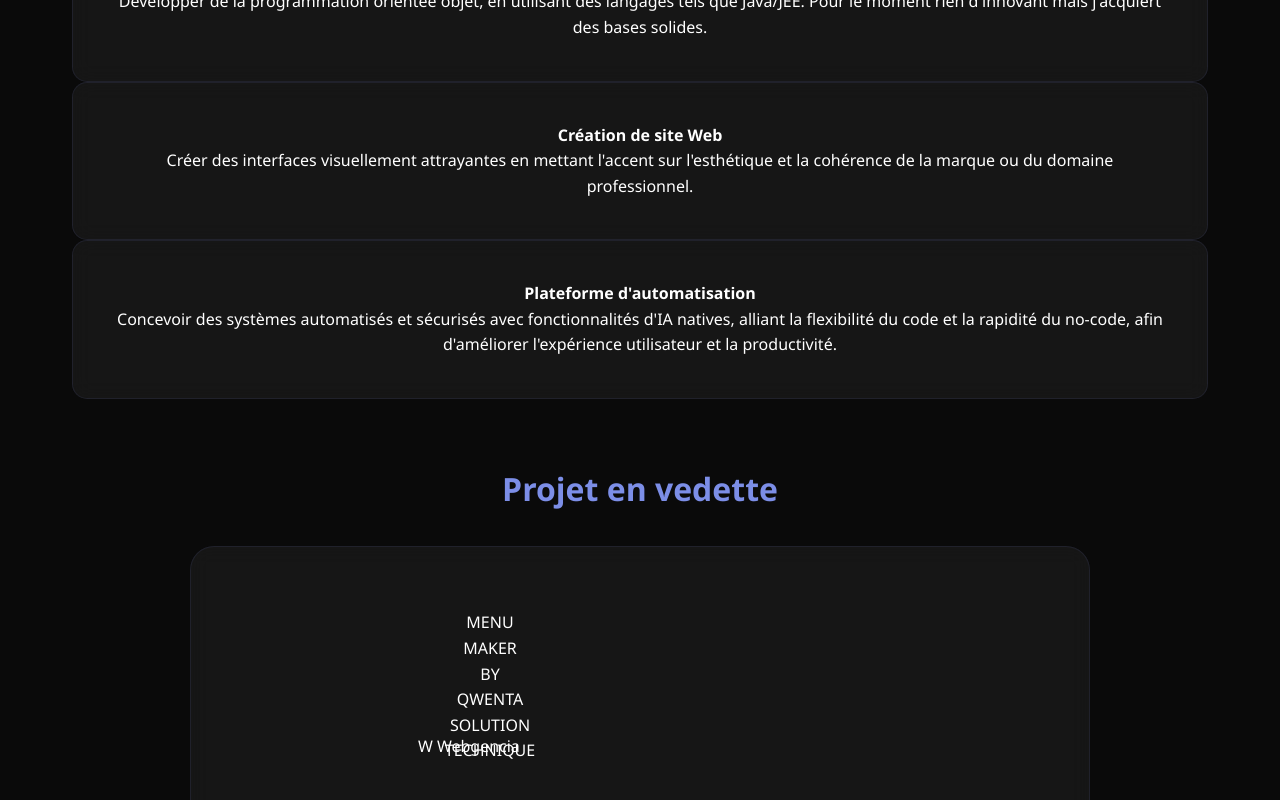
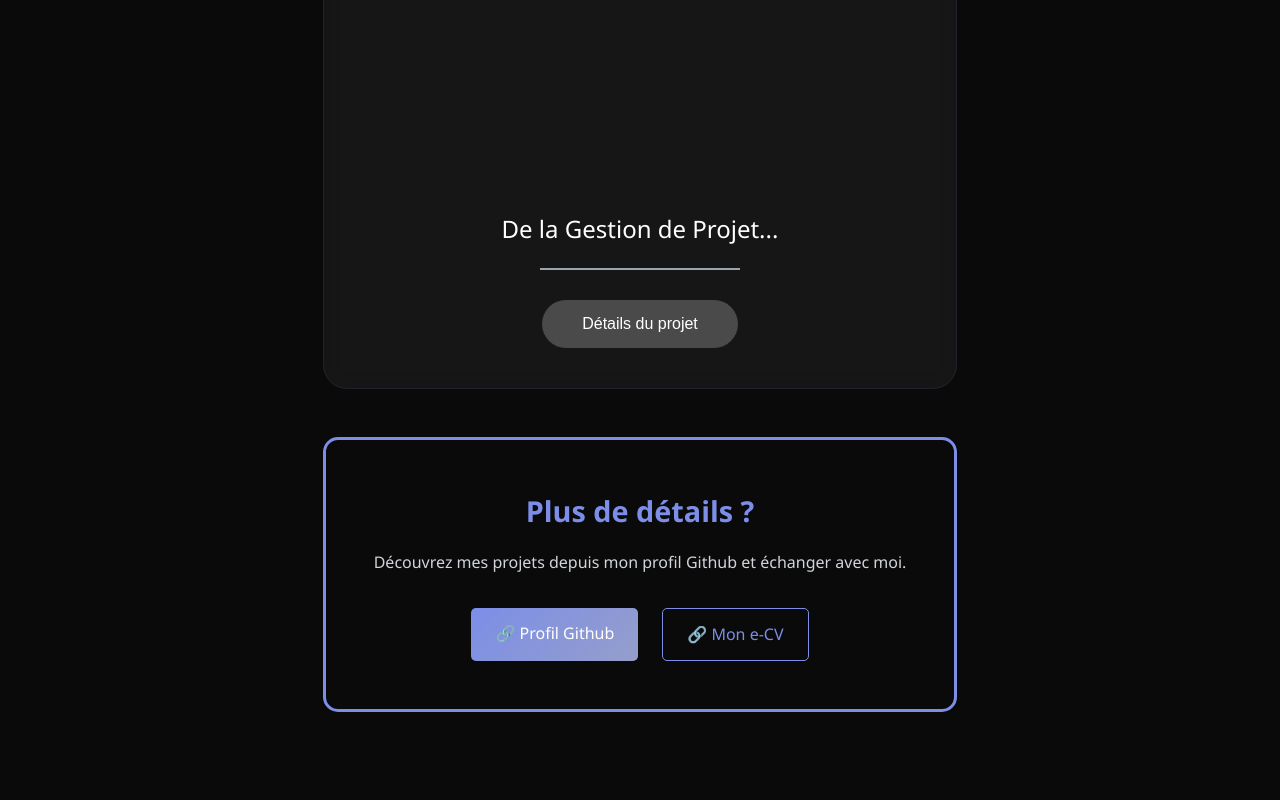
Before and after one commit to Kaymoll/-Portfolio-react-, a React (Create React App) app: page / in a window 1280 px wide. Shown: the part 300-1100 px from the top of the page. Built offline with nearby package versions, Linux system fonts and the light colour scheme.

Commit message:
git commit

```diff
--- a/public/index.html
+++ b/public/index.html
@@ -7,7 +7,7 @@
     <meta name="theme-color" content="#000000" />
     <meta
       name="description"
-      content="Web site created using create-react-app"
+      content="Portfolio created using create-react-app"
     />
     <title>Portfolio Cam</title>
   </head>
--- a/src/App.js
+++ b/src/App.js
@@ -45,7 +45,7 @@ const fullText = 'Mon Portfolio';
   );
 };
 
-// Composant Carte de Projet
+// Composant Cartes de Projet
 const ProjectCard = () => {
   const [isExpanded, setIsExpanded] = useState(false);
 
@@ -86,20 +86,6 @@ const ProjectCard = () => {
             <div className="image-wrapper">
               <div className="logo-section">
                 <div className="logo-card">
-                  <div className="logo-text">
-                    <div className="menu-text">MENU</div>
-                    <div className="maker-text">MAKER</div>
-                    <div className="by-text">BY</div>
-                    <div className="qwenta-text">QWENTA</div>
-                  </div>
-                  <div className="solution-text">
-                    <div>SOLUTION</div>
-                    <div>TECHNIQUE</div>
-                  </div>
-                  <div className="webgencia-logo">
-                    <span>W</span>
-                    <span className="webgencia-text">Webgencia</span>
-                  </div>
                 </div>
               </div>
               <div className="gradient-image"></div>
@@ -130,24 +116,9 @@ const ProjectCard = () => {
               transition={{ duration: 0.5, ease: "easeOut" }}
             >
               <div className="left-section">
-                <div className="node-fuand">NODE FUAND</div>
                 <div className="expanded-image-wrapper">
                   <div className="logo-section-small">
                     <div className="logo-card-small">
-                      <div className="logo-text-small">
-                        <div className="menu-text-small">MENU</div>
-                        <div className="maker-text-small">MAKER</div>
-                        <div className="by-text-small">BY</div>
-                        <div className="qwenta-text-small">QWENTA</div>
-                      </div>
-                      <div className="solution-text-small">
-                        <div>SOLUTION</div>
-                        <div>TECHNIQUE</div>
-                      </div>
-                      <div className="webgencia-logo-small">
-                        <span>W</span>
-                        <span className="webgencia-text-small">Webgencia</span>
-                      </div>
                     </div>
                   </div>
                   <div className="gradient-image-expanded"></div>
@@ -222,6 +193,7 @@ const ProjectCard = () => {
   );
 };
 
+// Composant Thème Dark/light
 function App() {
   const [isDarkTheme, setIsDarkTheme] = useState(false);
 
@@ -313,37 +285,9 @@ function App() {
         viewport={{ once: true, margin: "-100px" }}
         variants={staggerContainer}
       >
+
         {/* Titre animé */}
         <AnimatedTitle />
-
-        {/* Catégories avec animation en cascade */}
-        <motion.div
-          className="portfolio-categories"
-          variants={staggerContainer}
-        >
-          {[
-            {
-              title: "Développement d'application",
-              desc: "Développer de la programmation orientée objet, en utilisant des langages tels que Java/JEE. Pour le moment rien d'innovant mais j'acquiert des bases solides."
-            },
-            {
-              title: "Création de site Web",
-              desc: "Créer des interfaces visuellement attrayantes en mettant l'accent sur l'esthétique et la cohérence de la marque ou du domaine professionnel."
-            },
-            {
-              title: "Plateforme d'automatisation",
-              desc: "Concevoir des systèmes automatisés et sécurisés avec fonctionnalités d'IA natives, alliant la flexibilité du code et la rapidité du no-code, afin d'améliorer l'expérience utilisateur et la productivité."
-            }
-          ].map((category, index) => (
-            <motion.div
-              key={index}
-              className="category-card"
-            >
-              <h4>{category.title}</h4>
-              <p>{category.desc}</p>
-            </motion.div>
-          ))}
-        </motion.div>
 
         {/* Mes projets */}
         <motion.div
@@ -352,25 +296,10 @@ function App() {
           viewport={{ once: true }}
           transition={{ duration: 0.8, delay: 0.2 }}
         >
-          <motion.h3
-            style={{
-              fontSize: '2rem',
-              color: 'var(--text-color)',
-              marginTop: '4rem',
-              marginBottom: '2rem',
-              textAlign: 'center'
-            }}
-            initial={{ opacity: 0, y: 20 }}
-            whileInView={{ opacity: 1, y: 0 }}
-            viewport={{ once: true }}
-            transition={{ duration: 0.6 }}
-          >
-            Projet en vedette
-          </motion.h3>
           <ProjectCard />
         </motion.div>
 
-        {/* Carte principale avec animation */}
+        {/* Cartes animées */}
         <motion.div
           className="portfolio-card"
           initial="hidden"
@@ -378,7 +307,7 @@ function App() {
           viewport={{ once: true, margin: "-50px" }}
           variants={fadeInUp}
           whileHover={{
-            scale: 1.02,
+            scale: 1,
             boxShadow: "0 20px 40px rgba(124, 142, 231, 0.2)",
             transition: { duration: 0.3 }
           }}
--- a/src/index.css
+++ b/src/index.css
@@ -79,6 +79,7 @@ body {
     cursor: none;
 }
 
+/* Thème switch section */
 .toggle-switch {
     position: relative;
     z-index: 1002;
@@ -144,6 +145,8 @@ input:checked+.slider:before {
     box-shadow: none;
 }
 
+/* Bouton section */
+
 .btn-primary {
     background: var(--btn1);
     padding: 0.8rem 1.5rem;
@@ -182,83 +185,7 @@ input:checked+.slider:before {
     box-shadow: 0 8px 20px rgba(124, 142, 231, 0.2);
 }
 
-.portfolio {
-    padding: 4rem 2rem;
-    max-width: 1200px;
-    margin: 0 auto;
-    text-align: center;
-    flex: 1;
-}
-
-.portfolio-card {
-    background: var(--bg-primary);
-    border: 3px solid var(--border-color);
-    border-radius: 15px;
-    padding: 3rem;
-    margin-bottom: 3rem;
-    margin-top: 3rem;
-    position: relative;
-    overflow: hidden;
-    transition: all 0.3s ease;
-    backdrop-filter: blur(10px);
-}
-
-.portfolio-card h3 {
-    font-size: 1.8rem;
-    margin-bottom: 1rem;
-    color: var(--text-color);
-}
-
-.portfolio-card p {
-    margin-bottom: 2rem;
-    color: var(--text-third);
-}
-
-.portfolio-buttons {
-    display: flex;
-    justify-content: center;
-    gap: 1.5rem;
-    flex-wrap: wrap;
-}
-
-.category-card {
-    background: var(--bg-secondary);
-    border-radius: 15px;
-    padding: 2.5rem;
-    text-align: center;
-    transition: all 0.3s ease;
-    border: 1px solid rgba(124, 142, 231, 0.1);
-    backdrop-filter: blur(10px);
-    cursor: pointer;
-}
-
-.category-card:hover {
-    border : 2px solid var(--border-color);
-}
-
-.footer {
-    display: flex;
-    flex-direction: row;
-    align-items: center;
-    justify-content: space-between;
-    padding: 2rem;
-    border-top: 1px solid var(--border-color);
-    color: var(--text-third);
-    transition: all 0.3s ease;
-    margin-top: auto;
-}
-
-.footer-links {
-    display: flex;
-    align-items: center;
-}
-
-.footer-links a {
-    transition: all 0.3s ease;
-    display: inline-block;
-}
-
-/* NOUVEAUX STYLES POUR LA CARTE DE PROJET */
+/* Cartes projet section */
 .project-showcase-card {
     max-width: 900px;
     margin: 2rem auto;
@@ -271,6 +198,10 @@ input:checked+.slider:before {
     transition: all 0.6s cubic-bezier(0.4, 0, 0.2, 1);
     border: 1px solid rgba(124, 142, 231, 0.1);
     backdrop-filter: blur(10px);
+}
+
+.project-card-inner:hover {
+    border : 2px solid var(--border-color);
 }
 
 .project-card-inner.expanded {
@@ -304,17 +235,6 @@ input:checked+.slider:before {
     align-items: center;
     justify-content: center;
     position: relative;
-}
-
-.webgencia-logo {
-    position: absolute;
-    bottom: 20px;
-    left: 20px;
-    padding: 8px;
-    border-radius: 4px;
-    display: flex;
-    align-items: center;
-    gap: 4px;
 }
 
 .gradient-image {
@@ -369,15 +289,6 @@ input:checked+.slider:before {
 .left-section {
     flex: 1;
     position: relative;
-}
-
-.node-fuand {
-    position: absolute;
-    top: -20px;
-    left: 0;
-    font-size: 10px;
-    color: var(--text-secondary);
-    font-weight: bold;
 }
 
 .expanded-image-wrapper {
@@ -494,7 +405,70 @@ input:checked+.slider:before {
     transform: translateY(-2px);
 }
 
-/* Responsive pour la carte de projet */
+/* Portfolio section */
+.portfolio {
+    padding: 4rem 2rem;
+    max-width: 1200px;
+    margin: 0 auto;
+    text-align: center;
+    flex: 1;
+}
+
+.portfolio-card {
+    background: var(--bg-primary);
+    border: 3px solid var(--border-color);
+    border-radius: 15px;
+    padding: 3rem;
+    margin-bottom: 3rem;
+    margin-top: 3rem;
+    position: relative;
+    overflow: hidden;
+    transition: all 0.3s ease;
+    backdrop-filter: blur(10px);
+}
+
+.portfolio-card h3 {
+    font-size: 1.8rem;
+    margin-bottom: 1rem;
+    color: var(--text-color);
+}
+
+.portfolio-card p {
+    margin-bottom: 2rem;
+    color: var(--text-third);
+}
+
+.portfolio-buttons {
+    display: flex;
+    justify-content: center;
+    gap: 1.5rem;
+    flex-wrap: wrap;
+}
+
+/* Footer Section */
+.footer {
+    display: flex;
+    flex-direction: row;
+    align-items: center;
+    justify-content: space-between;
+    padding: 2rem;
+    border-top: 1px solid var(--border-color);
+    color: var(--text-third);
+    transition: all 0.3s ease;
+    margin-top: auto;
+}
+
+.footer-links {
+    display: flex;
+    align-items: center;
+}
+
+.footer-links a {
+    transition: all 0.3s ease;
+    display: inline-block;
+}
+
+/* Responsive */
 @media (max-width: 768px) {
     .expanded-view {
         flex-direction: column;
```
Also changed, not shown: src/Test.md (added, +11 -0 lines), 1 other file (tests, documents, lock files or other folders).
